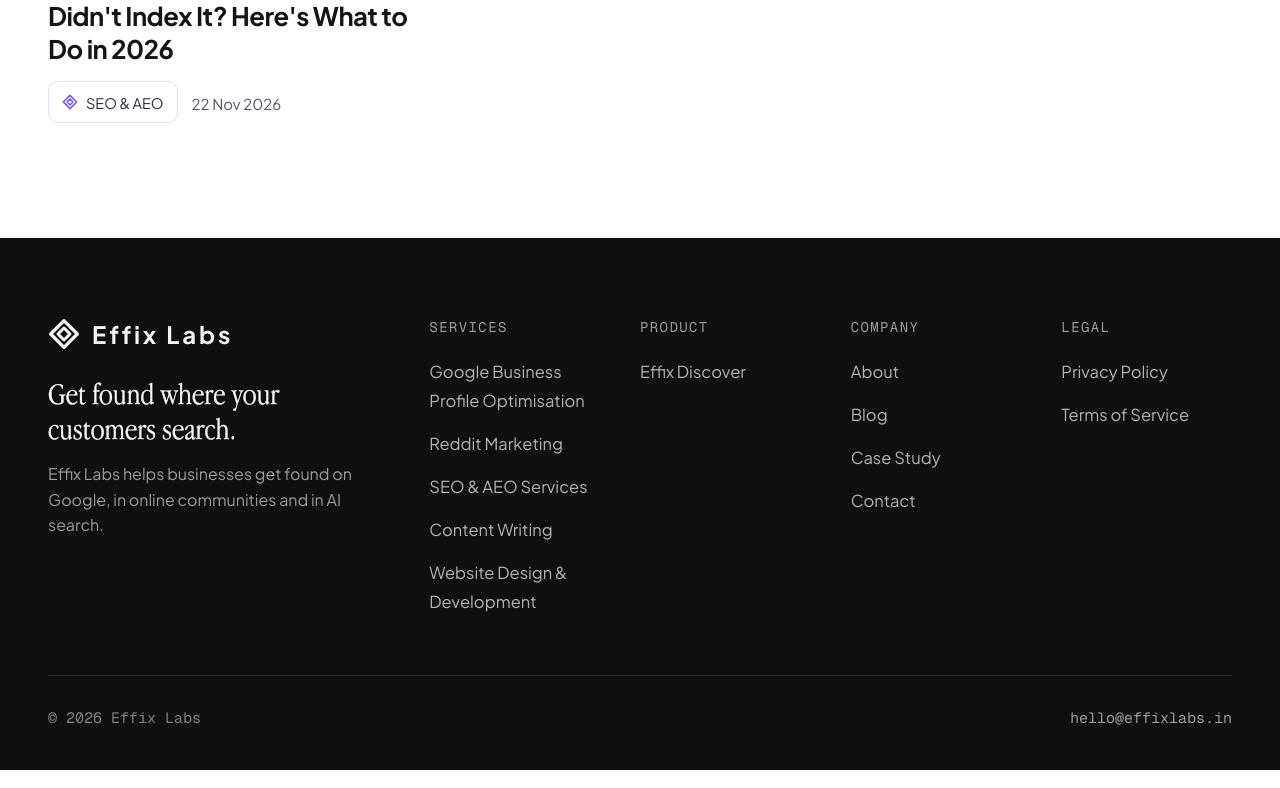
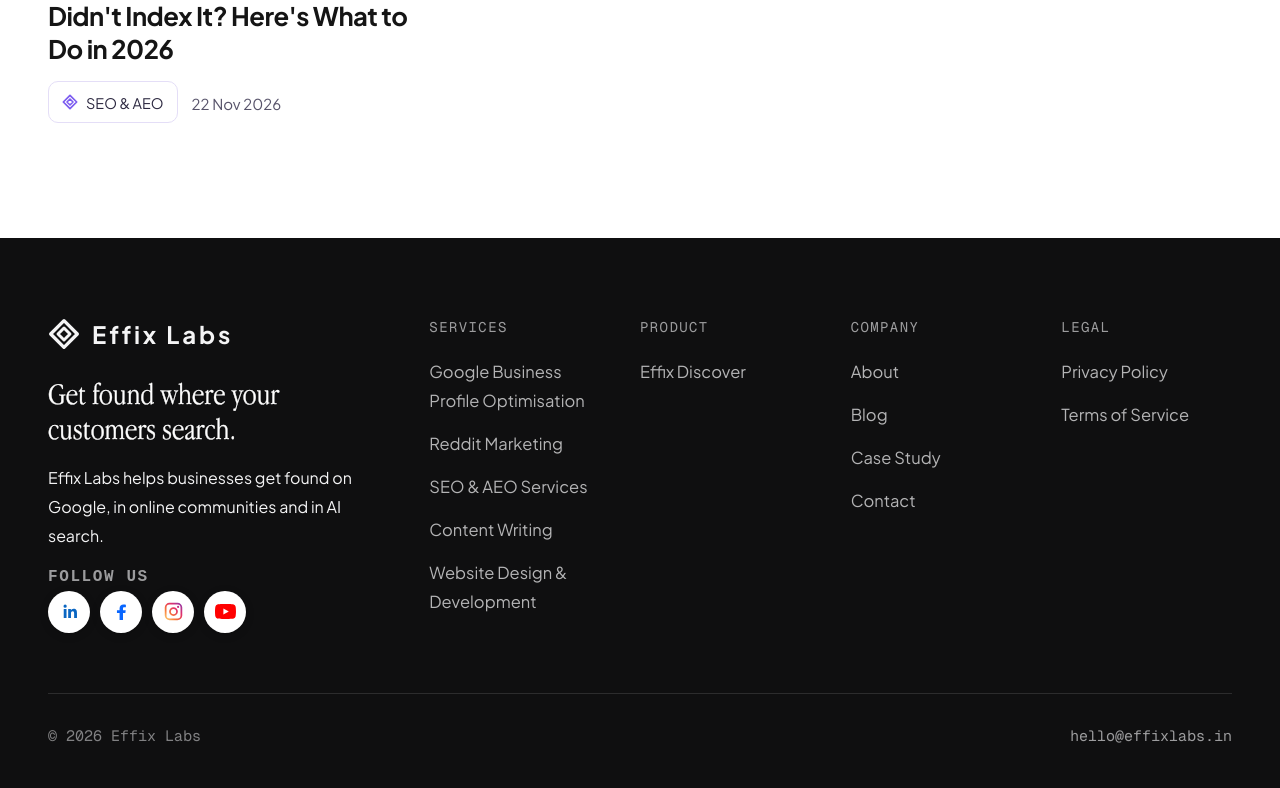
Before and after one commit to Nagarjun-kr/effix-labs, a Next.js app: page /blog in a window 1280 px wide. Shown: the part 1097-1885 px from the top of the page. Built offline with nearby package versions, Linux system fonts and the light colour scheme.

Commit message:
Navbar: remove audit CTA; Footer: add social links; GSC: add site verification file

```diff
--- a/app/about/about.css
+++ b/app/about/about.css
@@ -258,7 +258,7 @@ html:has(.ab), body:has(.ab) { margin: 0; overflow-x: clip; }
 .ab-logo-light svg { width: 32px; height: 32px; }
 .ab-logo-light span { font-size: 24px; }
 .ab-foot-tag { margin: 20px 0 14px; font-family: var(--display); font-size: clamp(28px, 2.4vw, 36px); line-height: 1.12; color: #fff; -webkit-text-stroke: 0.4px #fff; }
-.ab-foot-brand p:last-child { margin: 0; max-width: 380px; font-size: 16px; line-height: 1.6; color: rgba(244, 244, 245, 0.62); }
+.ab-foot-brand > p:last-of-type { margin: 0; max-width: 380px; font-size: 16px; line-height: 1.6; color: rgba(244, 244, 245, 0.62); }
 .ab-foot h4, .ab-foot .ab-foot-h { margin: 0 0 20px; font-family: var(--mono); font-size: 14px; font-weight: 400; letter-spacing: 0.1em; text-transform: uppercase; color: rgba(244, 244, 245, 0.62); }
 .ab-foot ul { list-style: none; margin: 0; padding: 0; display: grid; gap: 14px; }
 .ab-foot ul a { font-size: 16.5px; line-height: 1.45; text-decoration: none; color: rgba(244, 244, 245, 0.72); transition: color 0.2s; }
--- a/app/about/chrome.tsx
+++ b/app/about/chrome.tsx
@@ -1,6 +1,7 @@
 // Shared page chrome (nav + footer) for the About and Blog pages. Styles live in app/about/about.css.
 import MegaNav from "@/components/MegaNav";
 import MenuCloser from "@/components/MenuCloser";
+import SocialLinks from "@/components/SocialLinks";
 export function Mark() {
   return (
     <svg viewBox="0 0 24 24" fill="none" aria-hidden="true">
@@ -17,7 +18,6 @@ export function SiteNav({ current }: { current?: "about" | "blog" | "contact" })
     <div className="ab-wrap ab-nav-in">
       <a href="/" className="ab-logo" aria-label="Effix Labs home"><Mark /><span>Effix Labs</span></a>
       <MegaNav current={current} hideBelow={1000} />
-      <a href="/#audit" className="ab-btn ab-btn-dark">Run a Visibility Audit</a>
       <details className="ab-menu">
         <summary aria-label="Menu"><span /><span /></summary>
         <nav aria-label="Mobile">
@@ -27,7 +27,6 @@ export function SiteNav({ current }: { current?: "about" | "blog" | "contact" })
           <a href="/casestudy/">Case Study</a>
           <a href="/seo-audit-tool/">SEO Audit Platform</a>
           <a href="/contact" aria-current={current === "contact" ? "page" : undefined}>Contact</a>
-          <a href="/#audit" className="ab-btn ab-btn-dark">Run a Visibility Audit</a>
         </nav>
       </details>
       <MenuCloser />
@@ -45,6 +44,8 @@ export function SiteFooter() {
           <a href="/" className="ab-logo ab-logo-light" aria-label="Effix Labs home"><Mark /><span>Effix Labs</span></a>
           <p className="ab-foot-tag">Get found where your customers search.</p>
           <p>Effix Labs helps businesses get found on Google, in online communities and in AI search.</p>
+          <p className="ab-foot-social-label">Follow us</p>
+          <SocialLinks />
         </div>
         <div><p className="ab-foot-h">Services</p><ul><li><a href="/services/google-business-profile">Google Business Profile Optimisation</a></li><li><a href="/services/reddit-marketing">Reddit Marketing</a></li><li><a href="/services/seo-aeo-services">SEO &amp; AEO Services</a></li><li><a href="/services/content-writing">Content Writing</a></li><li><a href="/services/website-design-development">Website Design &amp; Development</a></li></ul></div>
         <div><p className="ab-foot-h">Product</p><ul><li><a href="/#audit">Effix Discover</a></li></ul></div>
--- a/app/fx.css
+++ b/app/fx.css
@@ -33,3 +33,13 @@ bdi[data-t]::before { content: attr(data-t); }
 /* "Skip to content" link: hidden until focused with the keyboard */
 .skip-link { position: absolute; top: -100px; left: 16px; z-index: 10000; padding: 12px 18px; border-radius: 10px; background: #151515; color: #fff !important; font: 600 15px 'Plus Jakarta Sans', system-ui, sans-serif; text-decoration: none; }
 .skip-link:focus { top: 12px; outline: 3px solid #a3e635; outline-offset: 2px; }
+
+
+/* Brand-colour social links used in site footers. */
+.social-links { display: flex; align-items: center; gap: 10px; }
+.social-links a { display: grid; place-items: center; width: 42px; height: 42px; flex: none; border-radius: 50%; background: #fff; box-shadow: 0 2px 8px rgba(0, 0, 0, .18); transition: transform .2s ease, box-shadow .2s ease; }
+.social-links a:hover { transform: translateY(-2px); box-shadow: 0 5px 14px rgba(0, 0, 0, .26); }
+.social-links a:focus-visible { outline: 2px solid #a3e635; outline-offset: 3px; }
+.social-links svg { display: block; width: 21px; height: 21px; }
+.footer-social-label, .ab-foot-social-label { margin: 4px 0 0; font-family: ui-monospace, monospace; font-size: 12px; font-weight: 600; letter-spacing: .1em; text-transform: uppercase; color: rgba(244, 244, 245, .62); }
+@media (prefers-reduced-motion: reduce) { .social-links a { transition: none; } }
--- a/app/page.css
+++ b/app/page.css
@@ -4316,3 +4316,5 @@
 .site-footer .footer-nav-list a, .site-footer .footer-bottom-row a { text-decoration: none !important; background-image: linear-gradient(currentColor, currentColor); background-repeat: no-repeat; background-position: 0 100%; background-size: 0% 1px; padding-bottom: 3px; -webkit-box-decoration-break: clone; box-decoration-break: clone; transition: background-size 0.35s cubic-bezier(0.22, 1, 0.36, 1), color 0.2s; }
 .site-footer .footer-nav-list a:hover, .site-footer .footer-nav-list a:focus-visible, .site-footer .footer-bottom-row a:hover, .site-footer .footer-bottom-row a:focus-visible { background-size: 100% 1px; color: #fff; }
 @media (prefers-reduced-motion: reduce) { .site-footer .footer-nav-list a, .site-footer .footer-bottom-row a { transition: none; } }
+
+.site-footer .footer-social-label { margin-top: 4px; }
--- /dev/null
+++ b/components/SocialLinks.tsx
@@ -0,0 +1,41 @@
+import type { ReactNode } from "react";
+
+type SocialProfile = { name: string; href: string; icon: ReactNode };
+
+const profiles: SocialProfile[] = [
+  {
+    name: "LinkedIn",
+    href: "https://www.linkedin.com/company/effix-labs/posts/?viewAsMember=true",
+    icon: <><path fill="#0A66C2" d="M5.4 9.1h3.2v10.3H5.4zM7 4.1a1.85 1.85 0 1 0 0 3.7 1.85 1.85 0 0 0 0-3.7Zm3.5 5h3.1v1.4h.04c.43-.82 1.48-1.68 3.04-1.68 3.25 0 3.85 2.14 3.85 4.92v5.66h-3.23v-5.02c0-1.2-.02-2.73-1.67-2.73-1.68 0-1.94 1.3-1.94 2.65v5.1H10.5V9.1Z" /></>,
+  },
+  {
+    name: "Facebook",
+    href: "https://www.facebook.com/profile.php?id=61596665678362",
+    icon: <path fill="#0866FF" d="M13.7 21.6v-8h2.7l.4-3.1h-3.1V8.5c0-.9.3-1.5 1.6-1.5H17V4.2c-.3 0-1.4-.2-2.7-.2-2.7 0-4.5 1.6-4.5 4.7v1.8h-3v3.1h3v8h3.9Z" />,
+  },
+  {
+    name: "Instagram",
+    href: "https://www.instagram.com/effixlabs/",
+    icon: <>
+      <defs><linearGradient id="effix-instagram-gradient" x1="2" y1="22" x2="22" y2="2" gradientUnits="userSpaceOnUse"><stop stopColor="#FFDC80" /><stop offset=".32" stopColor="#F77737" /><stop offset=".65" stopColor="#E1306C" /><stop offset="1" stopColor="#833AB4" /></linearGradient></defs>
+      <path fill="url(#effix-instagram-gradient)" d="M7.5 2h9A5.5 5.5 0 0 1 22 7.5v9a5.5 5.5 0 0 1-5.5 5.5h-9A5.5 5.5 0 0 1 2 16.5v-9A5.5 5.5 0 0 1 7.5 2Zm0 2A3.5 3.5 0 0 0 4 7.5v9A3.5 3.5 0 0 0 7.5 20h9a3.5 3.5 0 0 0 3.5-3.5v-9A3.5 3.5 0 0 0 16.5 4h-9ZM12 7a5 5 0 1 1 0 10 5 5 0 0 1 0-10Zm0 2a3 3 0 1 0 0 6 3 3 0 0 0 0-6Zm5.25-3.5a1.25 1.25 0 1 1 0 2.5 1.25 1.25 0 0 1 0-2.5Z" />
+    </>,
+  },
+  {
+    name: "YouTube",
+    href: "https://www.youtube.com/channel/UC5LO8LT7fJ-__CEfCIMAIHw",
+    icon: <><path fill="#FF0000" d="M23.5 6.2a3 3 0 0 0-2.1-2.12C19.55 3.56 12 3.56 12 3.56s-7.55 0-9.4.52A3 3 0 0 0 .5 6.2C0 8.06 0 12 0 12s0 3.94.5 5.8a3 3 0 0 0 2.1 2.12c1.85.52 9.4.52 9.4.52s7.55 0 9.4-.52a3 3 0 0 0 2.1-2.12c.5-1.86.5-5.8.5-5.8s0-3.94-.5-5.8Z" /><path fill="#fff" d="m9.55 15.56 6.27-3.56-6.27-3.56v7.12Z" /></>,
+  },
+];
+
+export default function SocialLinks() {
+  return (
+    <nav className="social-links" aria-label="Social media">
+      {profiles.map(({ name, href, icon }) => (
+        <a key={name} href={href} target="_blank" rel="noopener noreferrer" aria-label={name} title={name}>
+          <svg viewBox="0 0 24 24" aria-hidden="true" focusable="false">{icon}</svg>
+        </a>
+      ))}
+    </nav>
+  );
+}
--- /dev/null
+++ b/public/googlee23587c9a919dc75.html
@@ -0,0 +1 @@
+google-site-verification: googlee23587c9a919dc75.html
```
Also changed, not shown: app/page.tsx (+3 -12 lines).
